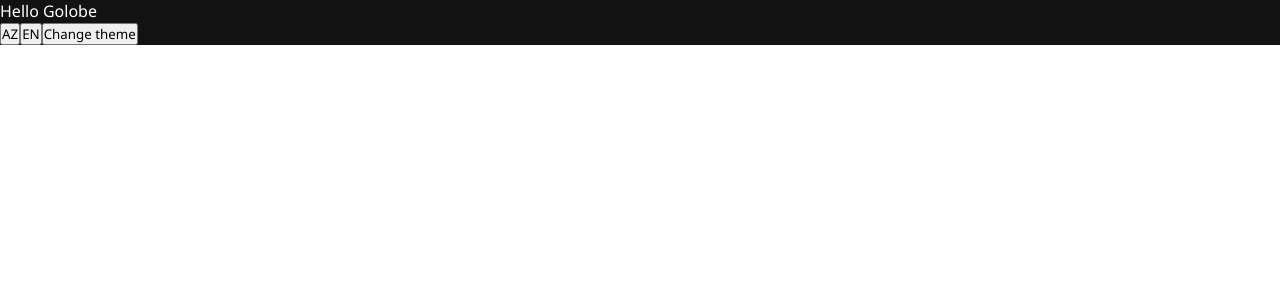
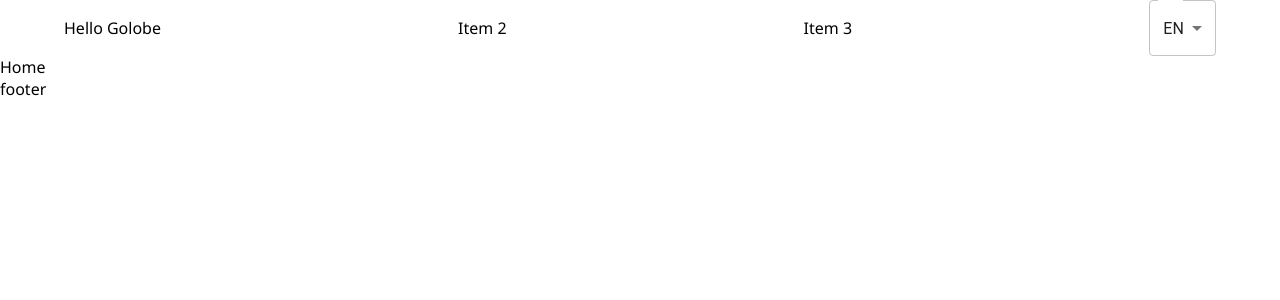
Before and after one commit to amirmammadov/globe, a React (Vite) app in the folder client/: page / in a window 1280 px wide. Shown: the top 300 px of the page. Built offline with nearby package versions, Linux system fonts and the light colour scheme.

Commit message:
react router dom was setup

```diff
--- a/client/package.json
+++ b/client/package.json
@@ -13,10 +13,13 @@
     "@emotion/react": "^11.11.4",
     "@emotion/styled": "^11.11.5",
     "@mui/material": "^5.15.15",
+    "@reduxjs/toolkit": "^2.2.3",
     "i18next": "^23.11.1",
     "react": "^18.2.0",
     "react-dom": "^18.2.0",
-    "react-i18next": "^14.1.0"
+    "react-i18next": "^14.1.0",
+    "react-redux": "^9.1.0",
+    "react-router-dom": "^6.22.3"
   },
   "devDependencies": {
     "@types/react": "^18.2.66",
--- a/client/src/App.tsx
+++ b/client/src/App.tsx
@@ -1,34 +1,15 @@
-import { useState } from "react";
+import { Route, Routes } from "react-router-dom";
 
-import { createTheme, ThemeProvider, Box } from "@mui/material";
-
-import { useTranslation } from "react-i18next";
+import Layout from "./shared/layout";
+import Home from "./pages/home/Home";
 
 const App = () => {
-  const [t, i18n] = useTranslation("global");
-  const [mode, setMode] = useState<"light" | "dark">("dark");
-
-  const handleLangChange = (lang: string) => {
-    i18n.changeLanguage(lang);
-  };
-
-  const darkTheme = createTheme({
-    palette: {
-      mode,
-    },
-  });
-
   return (
-    <ThemeProvider theme={darkTheme}>
-      <Box bgcolor={"background.default"} color={"text.primary"}>
-        <div>{t("title")}</div>
-        <button onClick={() => handleLangChange("az")}>AZ</button>
-        <button onClick={() => handleLangChange("en")}>EN</button>
-        <button onClick={() => setMode(mode === "light" ? "dark" : "light")}>
-          Change theme
-        </button>
-      </Box>
-    </ThemeProvider>
+    <Layout>
+      <Routes>
+        <Route path="/" element={<Home />} />
+      </Routes>
+    </Layout>
   );
 };
 
--- a/client/src/main.tsx
+++ b/client/src/main.tsx
@@ -2,6 +2,14 @@ import React from "react";
 import ReactDOM from "react-dom/client";
 import App from "./App.tsx";
 import "./index.css";
+
+import { BrowserRouter } from "react-router-dom";
+
+import { Provider } from "react-redux";
+import state from "./state/index";
+
+// import { ThemeProvider } from "@mui/material";
+// import { createTheme } from "@mui/material";
 
 import i18next from "i18next";
 import { I18nextProvider } from "react-i18next";
@@ -22,10 +30,22 @@ i18next.init({
   },
 });
 
+// const darkTheme = createTheme({
+//   palette: {
+//     mode: "light",
+//   },
+// });
+
 ReactDOM.createRoot(document.getElementById("root")!).render(
   <React.StrictMode>
-    <I18nextProvider i18n={i18next}>
-      <App />
-    </I18nextProvider>
+    <BrowserRouter>
+      <Provider store={state}>
+        {/* <ThemeProvider theme={darkTheme}> */}
+        <I18nextProvider i18n={i18next}>
+          <App />
+        </I18nextProvider>
+        {/* </ThemeProvider> */}
+      </Provider>
+    </BrowserRouter>
   </React.StrictMode>
 );
--- /dev/null
+++ b/client/src/pages/home/Home.tsx
@@ -0,0 +1,5 @@
+const Home = () => {
+  return <div>Home</div>;
+};
+
+export default Home;
--- /dev/null
+++ b/client/src/redux/appSlice.ts
@@ -0,0 +1,17 @@
+import { createSlice } from "@reduxjs/toolkit";
+
+const initialState = {
+  mode: "light",
+};
+
+export const appSlice = createSlice({
+  name: "app",
+  initialState,
+  reducers: {
+    changeMode: () => {},
+  },
+});
+
+export const { changeMode } = appSlice.actions;
+
+export default appSlice.reducer;
--- /dev/null
+++ b/client/src/shared/layout/footer/Footer.tsx
@@ -0,0 +1,5 @@
+const Footer = () => {
+  return <div>footer</div>;
+};
+
+export default Footer;
--- /dev/null
+++ b/client/src/shared/layout/header/Header.tsx
@@ -0,0 +1,46 @@
+import Box from "@mui/material/Box";
+
+import MenuItem from "@mui/material/MenuItem";
+import FormControl from "@mui/material/FormControl";
+import Select, { SelectChangeEvent } from "@mui/material/Select";
+
+import { MyHeader, MyStack } from "./header.styled";
+
+import { useTranslation } from "react-i18next";
+import { useState } from "react";
+
+const Header = () => {
+  const [t, i18n] = useTranslation("global");
+  const [curLang, setCurLang] = useState("en");
+
+  const handleLangChange = (event: SelectChangeEvent) => {
+    setCurLang(event.target.value as string);
+    i18n.changeLanguage(event.target.value as string);
+  };
+
+  return (
+    <MyHeader>
+      <MyStack>
+        <Box>{t("title")}</Box>
+        <Box>Item 2</Box>
+        <Box>Item 3</Box>
+        <Box bgcolor={"background.default"} color={"text.primary"}>
+          <FormControl fullWidth>
+            <Select
+              labelId="demo-simple-select-label"
+              id="demo-simple-select"
+              value={curLang}
+              label={"AZ"}
+              onChange={handleLangChange}
+            >
+              <MenuItem value="az">AZ</MenuItem>
+              <MenuItem value="en">EN</MenuItem>
+            </Select>
+          </FormControl>
+        </Box>
+      </MyStack>
+    </MyHeader>
+  );
+};
+
+export default Header;
--- /dev/null
+++ b/client/src/shared/layout/header/header.styled.ts
@@ -0,0 +1,19 @@
+import { styled } from "@mui/material/styles";
+import Stack from "@mui/material/Stack";
+import Box from "@mui/material/Box";
+
+export const MyHeader = styled(Box)({
+  paddingLeft: "5%",
+  paddingRight: "5%",
+  display: "flex",
+  justifyContent: "center",
+  alignItems: "center",
+});
+
+export const MyStack = styled(Stack)({
+  width: "100%",
+  flexDirection: "row",
+  justifyContent: "space-between",
+  alignItems: "center",
+  gap: 2,
+});
--- /dev/null
+++ b/client/src/shared/layout/index.tsx
@@ -0,0 +1,14 @@
+import Header from "./header/Header";
+import Footer from "./footer/Footer";
+
+const Layout = ({ children }: { children: React.ReactNode }) => {
+  return (
+    <>
+      <Header />
+      {children}
+      <Footer />
+    </>
+  );
+};
+
+export default Layout;
--- /dev/null
+++ b/client/src/state/index.ts
@@ -0,0 +1,10 @@
+import { configureStore } from "@reduxjs/toolkit";
+import appSlice from "../redux/appSlice";
+
+const store = configureStore({
+  reducer: appSlice,
+  middleware: (getDefaultMiddleware) =>
+    getDefaultMiddleware({ serializableCheck: false }),
+});
+
+export default store;
```
Also changed, not shown: 1 other file (tests, documents, lock files or other folders).
